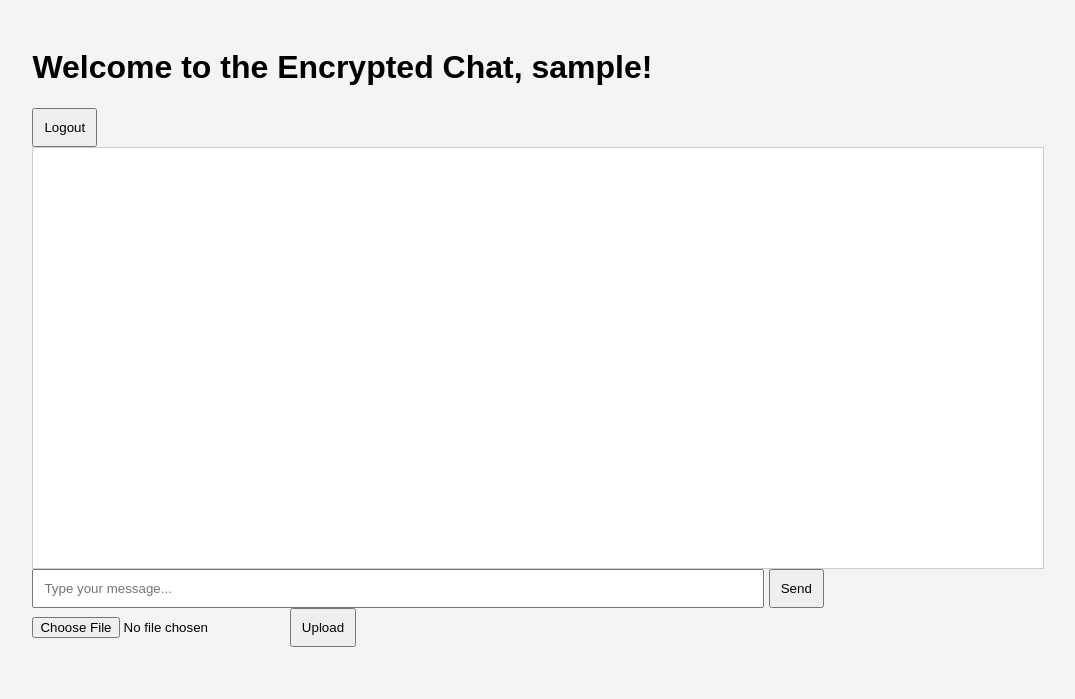
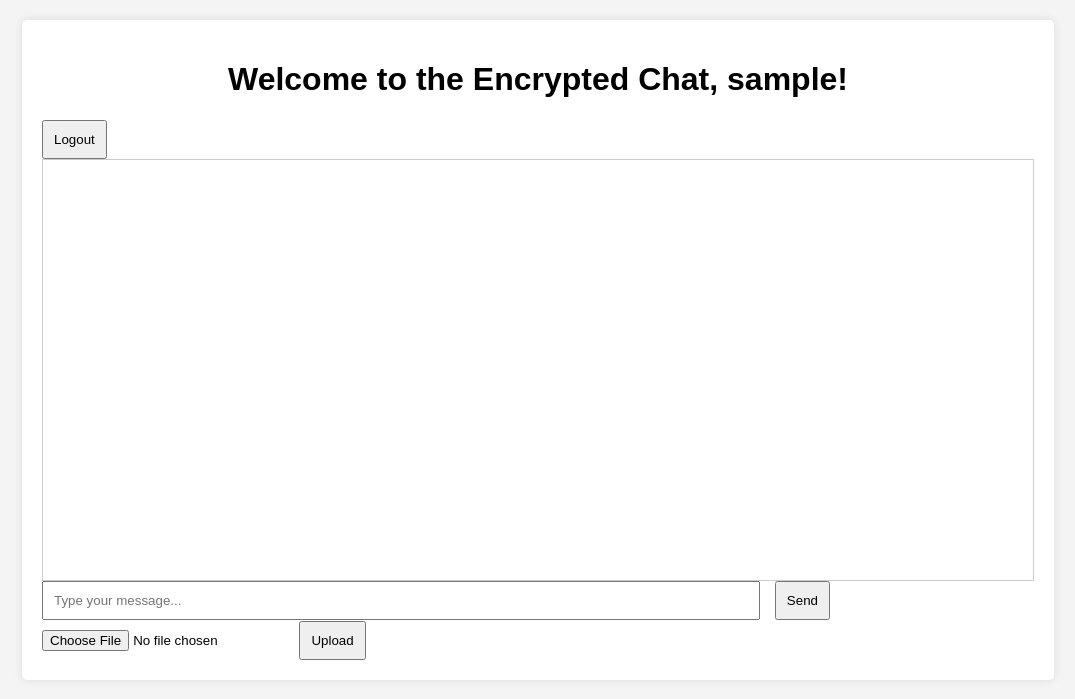
Before and after one commit to SleepTheGod/chat_app, a Flask app: page / in a window 1280 px wide. Shown: the top 699 px of the page, without its empty margins (102-1177 px from the left). Run offline with Flask 3, Linux system fonts and the light colour scheme; the visitor is signed in with stand-in values (Sample User, id 1); some libraries are stand-ins or nearby versions.

Commit message:
Update styles.css

```diff
--- a/static/styles.css
+++ b/static/styles.css
@@ -1,12 +1,21 @@
 body {
     font-family: Arial, sans-serif;
     background-color: #f4f4f4;
+    margin: 0;
+    padding: 20px;
 }
 
 .container {
     width: 80%;
     margin: 0 auto;
     padding: 20px;
+    background-color: white;
+    border-radius: 5px;
+    box-shadow: 0 0 10px rgba(0, 0, 0, 0.1);
+}
+
+h1 {
+    text-align: center;
 }
 
 .chat-box {
@@ -20,8 +29,13 @@ body {
 #message-input {
     width: 70%;
     padding: 10px;
+    margin-right: 10px;
 }
 
 button {
     padding: 10px;
 }
+
+#file-input {
+    margin-top: 10px;
+}
```
